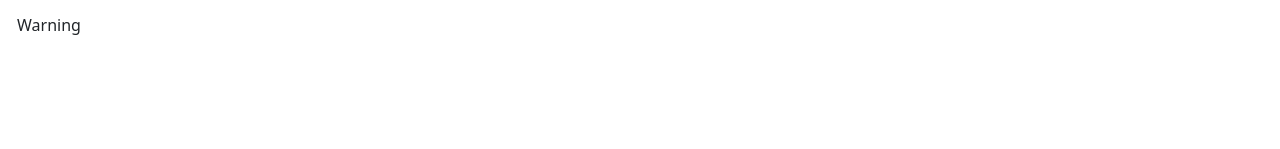
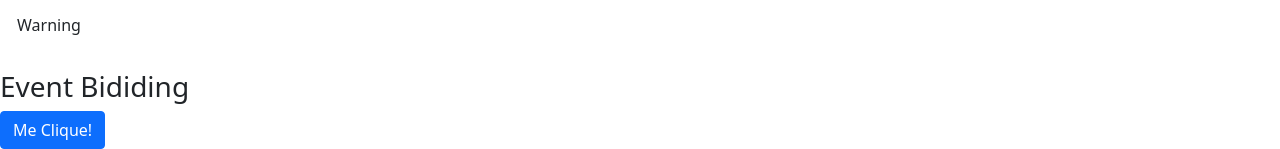
Before and after one commit to mbmauriciojr/estudos-angular, an Angular app in the folder data-binding/: page / in a window 1280 px wide. Shown: the part 861-1010 px from the top of the page. Before the commit the page ends 931 px from the top, so only its background shows below. Built offline with nearby package versions, Linux system fonts and the light colour scheme.

Commit message:
Feat: Criado um botao que escuta um evento e interage com a pagina

```diff
--- a/data-binding/src/app/data-binding/data-binding.component.html
+++ b/data-binding/src/app/data-binding/data-binding.component.html
@@ -61,3 +61,21 @@
   </article>
 
 </section>
+
+<section class="event-biding">
+
+  <article>
+    <h3>Event Bididing </h3>
+    <div>
+
+      <button
+        (click)="botaoClicado()"
+        class="btn btn-primary"
+      >
+        Me Clique!
+      </button>
+
+    </div>
+  </article>
+
+</section>
--- a/data-binding/src/app/data-binding/data-binding.component.ts
+++ b/data-binding/src/app/data-binding/data-binding.component.ts
@@ -12,12 +12,16 @@ export class DataBindingComponent implements OnInit {
   urlImagem: string = 'http://lorempixel.com.br/400/200/nature/';
 
 
-  getValor(){
+  getValor() {
     return 1;
   };
 
-  getCurtirCurso(){
+  getCurtirCurso() {
     return true;
+  }
+
+  botaoClicado() {
+    alert('Botão clicado');
   }
 
   constructor() { }
```
